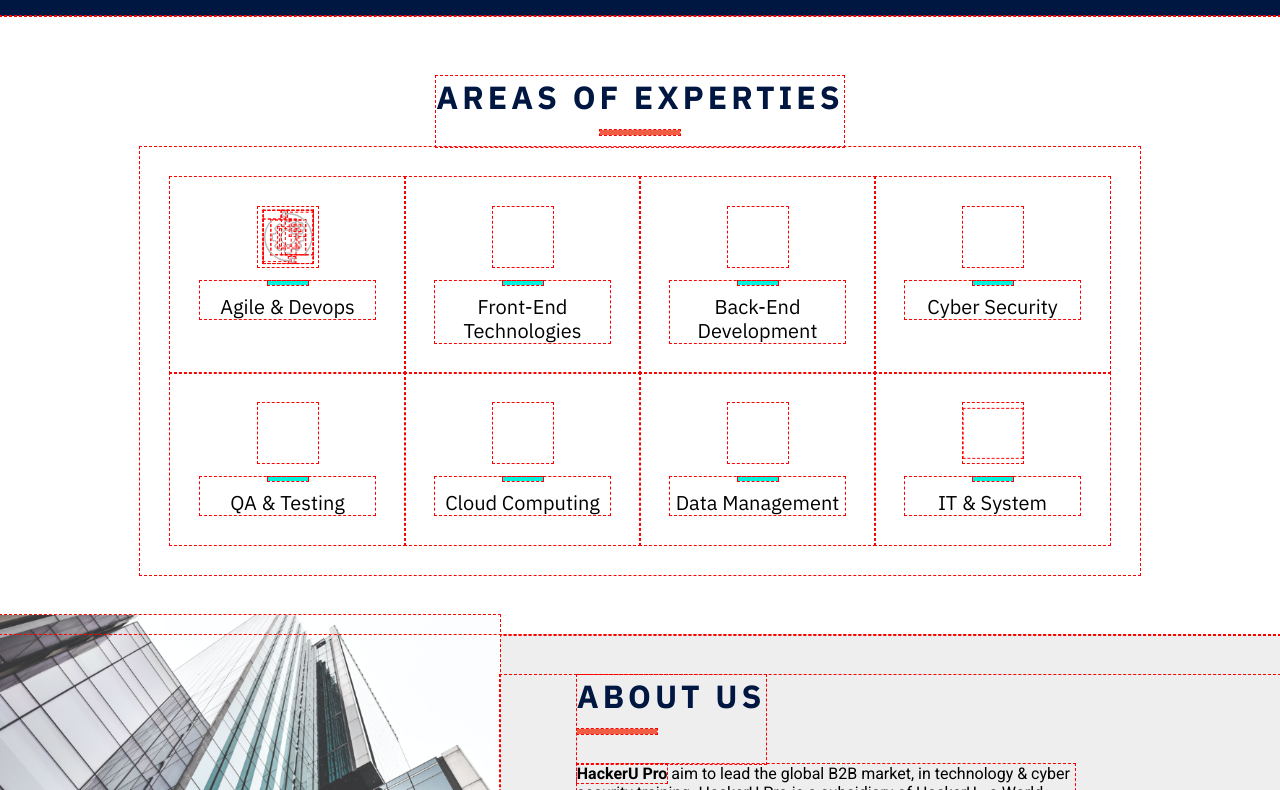
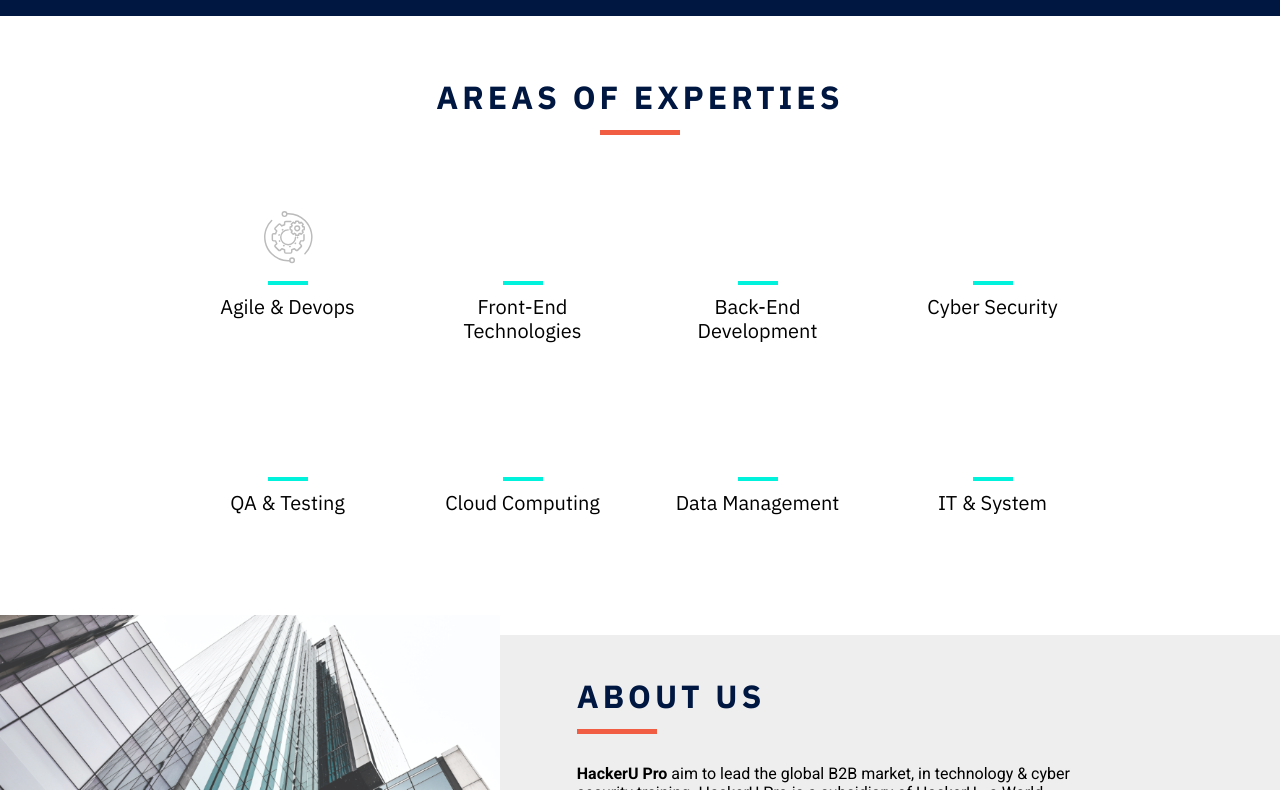
Before and after one commit to Adams360/hu_pro, a website: page index.html in a window 1280 px wide. Shown: the part 784-1574 px from the top of the page. Drawn offline with nearby package versions, Linux system fonts and the light colour scheme.

Commit message:
remove outline

```diff
--- a/assets/css/styles.css
+++ b/assets/css/styles.css
@@ -20,8 +20,7 @@
 *::before {
   margin: 0;
   padding: 0;
-  box-sizing: inherit;
-  outline: 1px dashed red; }
+  box-sizing: inherit; }
 
 html {
   font-size: 62.5%;
```
